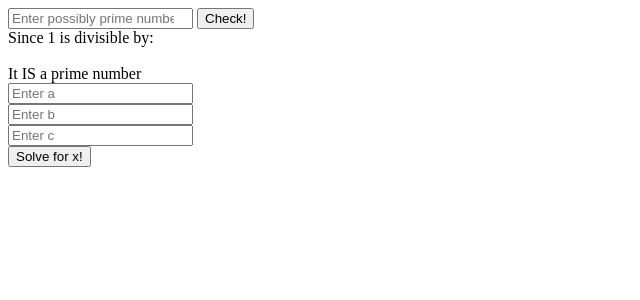
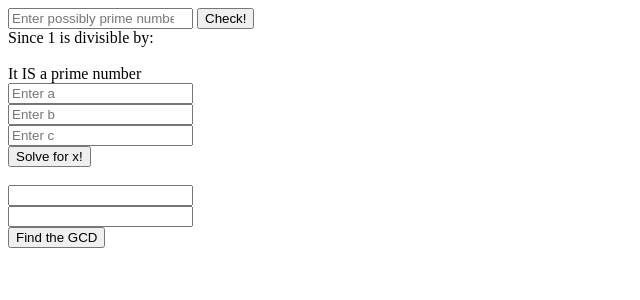
Before and after one commit to LeviNjoroge/my-playground, a PHP site: page /advanced_math.php?prime=1 in a window 1280 px wide. Shown: the top 300 px of the page, without its empty margins (0-640 px from the left). Run offline with PHP 8.4, Linux system fonts and the light colour scheme.

Commit message:
working on advanced math using PHP

```diff
--- a/PHP/math/advanced_math.php
+++ b/PHP/math/advanced_math.php
@@ -81,7 +81,11 @@
 
     <div class="gcd">
         <!-- A PHP function to find the GCD of two numbers-->
-            <form action=""></form>
+            <form action="">
+                <input type="number" name="num1" id="num1"> <br>
+                <input type="number" name="num1" id="num1"> <br>
+                <input type="submit" value="Find the GCD"> <br>
+            </form>
     </div>
 
 </body>
```
